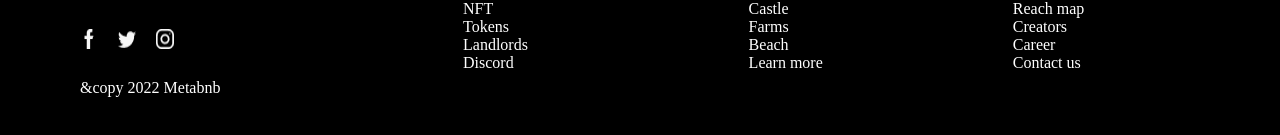
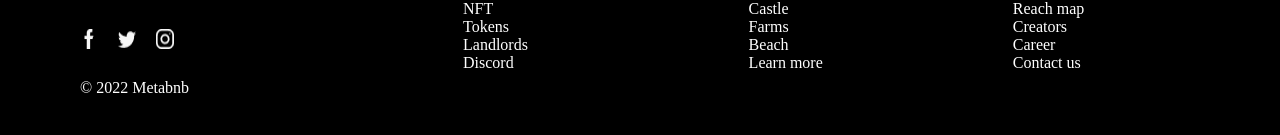
Before and after one commit to Hawwah07/metabnb, a React (Create React App) app: page /place-to-stay in a window 1280 px wide. Shown: the part 2039-2174 px from the top of the page. Built offline with nearby package versions, Linux system fonts and the light colour scheme; a web font is replaced by a local one.

Commit message:
Style : Removed the height of the body

```diff
--- a/src/App.css
+++ b/src/App.css
@@ -179,11 +179,11 @@ margin: 50px 40px;
 
 
 .end-img-group {
-  width: 100px;
+  width: 300px;
   margin-top: 40px;
   margin-bottom: 40px;
   margin-right: 30px;
-  margin-left: 120px;
+  margin-left: 28px;
 }
 
 #bottom {
@@ -533,7 +533,7 @@ background: linear-gradient(90deg, #A02279 11.45%, #A02279 11.45%);
   .body-div {
      margin: auto;
   width: 100%;
-  height: 963px;
+
 
   }
 
--- a/src/components/Footer.js
+++ b/src/components/Footer.js
@@ -17,7 +17,7 @@ const Footer = () => {
             <img src={Twitter} alt="Twenty-one" />
             <img src={Instagram} alt="Twenty-two" />
             </div>
-            <p> &copy 2022 Metabnb</p>
+            <p> © 2022 Metabnb</p>
 
             </div>
             <div className="bottom-text">
```
